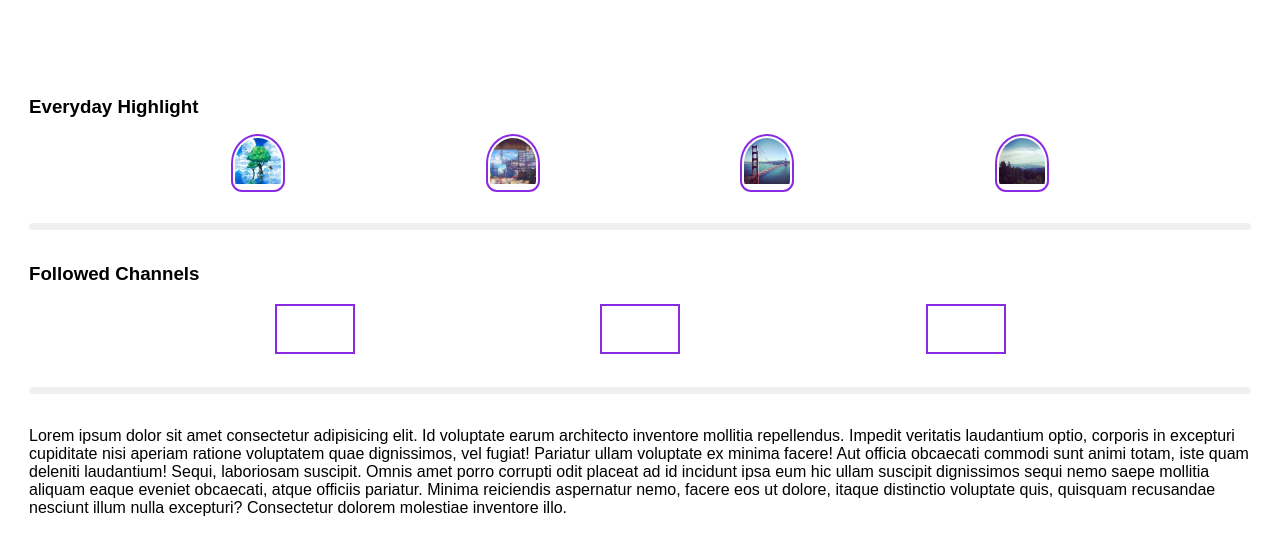
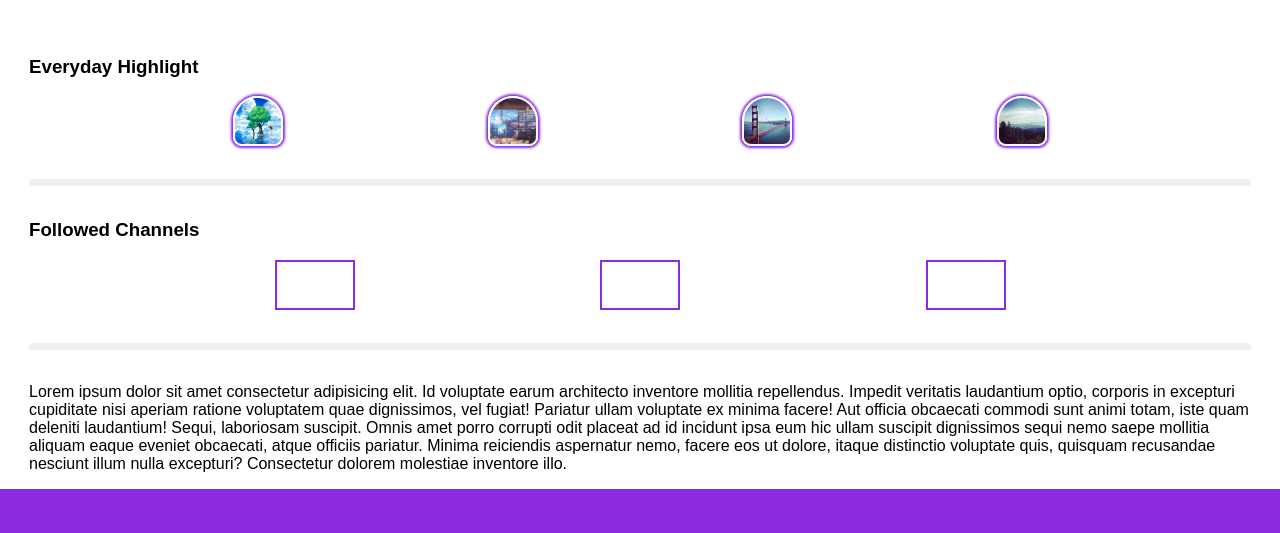
Before and after one commit to laulooo/optimistic, a plain HTML site: page index.html in a window 1280 px wide. Shown: the part 963-1496 px from the top of the page. After the commit the page ends 1452 px from the top, so only its background shows below. Drawn offline with Linux system fonts and the light colour scheme.

Commit message:
Add files via upload
update css box shadow

```diff
--- a/css/index.css
+++ b/css/index.css
@@ -82,7 +82,7 @@ html {
 .whiteBack {
     background-color: white;
     position: absolute;
-    top: 50vh;
+    top: 45vh;
     height: fit-content;
     width: 100%;
     border-radius: 19px 19px 0 0;
@@ -106,7 +106,7 @@ html {
 .slider .story {
     height: 100%;
     border: solid 2px white;
-    outline: 2px solid blueviolet;
+    box-shadow: 0 0 2.5px 2px blueviolet;
     width: 50px;
     border-radius: 50% 50% 9px 9px;
     overflow: hidden;
@@ -114,6 +114,7 @@ html {
 .slider .story img {
     width: 100%;
     height: 100%;
+    display: block;
 }
 
 .lineBorder {
```
